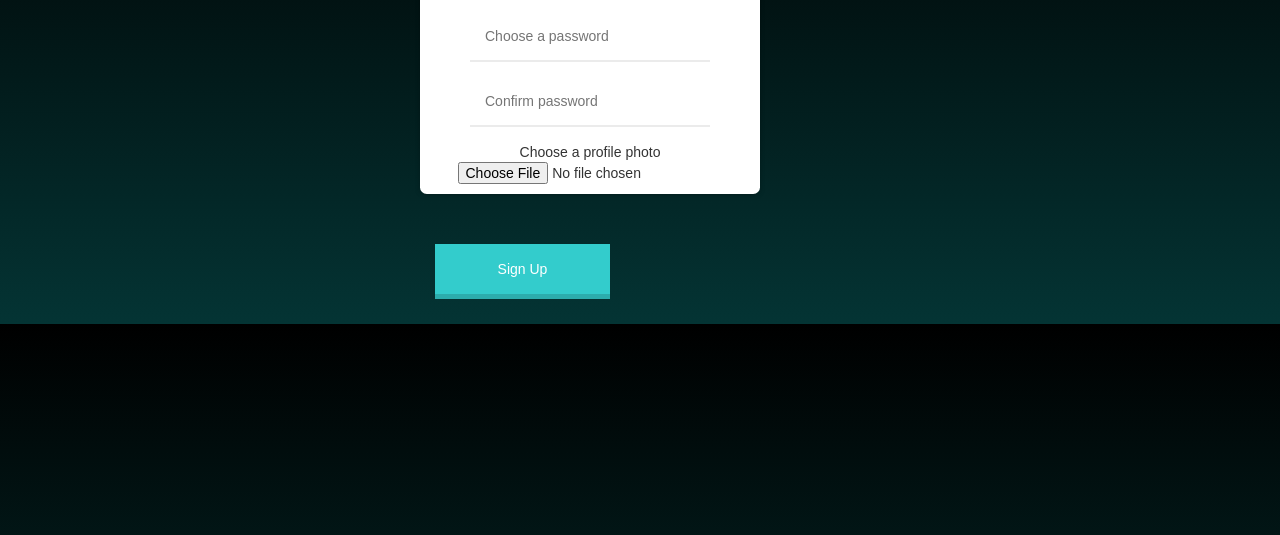
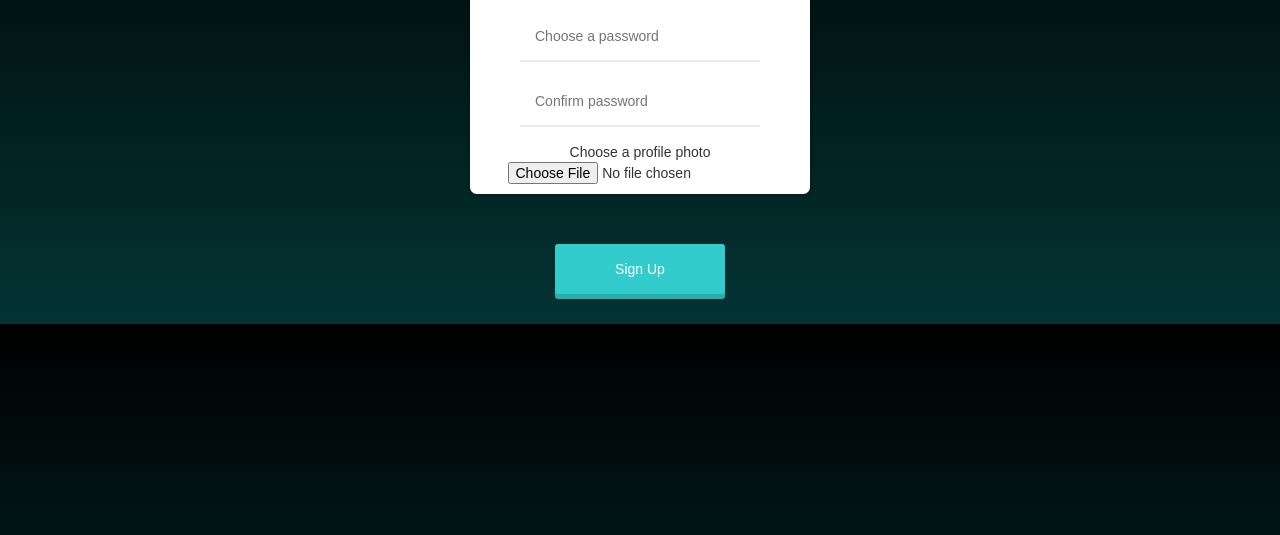
Before and after one commit to FernandaPalacios/what-a-movie, a website: page App/SignUp/signup.html in a window 1280 px wide. Shown: the part 183-718 px from the top of the page. Drawn offline with nearby package versions, Linux system fonts and the light colour scheme.

Commit message:
style sign up page button

```diff
--- a/App/Login/index.css
+++ b/App/Login/index.css
@@ -87,5 +87,5 @@ margin-left: 4px;
 
 #SignUpPage{
     cursor: pointer;
-    color: blue;
+    color: #337DFF;
 }
--- a/App/SignUp/signup.css
+++ b/App/SignUp/signup.css
@@ -73,7 +73,8 @@ h1, input {
 
 .inputButton {
     position: relative;
-    width: 85%;
+    width: 50%;
+    border-radius: .30rem;
     height: 50px;
     display: block;
     margin: 30px auto 30px;
@@ -126,3 +127,6 @@ font-family: cursive;
     align-items: center;
     text-align: center !important;
 }
+#signup_box{
+    margin:auto;
+}
--- a/App/SignUp/signup.html
+++ b/App/SignUp/signup.html
@@ -17,7 +17,7 @@
 
 <div>
 <div class="container" >
-    <div class="col-md-6" id="signup_box">
+    <div id="signup_box">
         <div id="logbox"  >
             <form id="signup" method="post" action="/signup" >
                 <h1>Create an Account</h1>
```
